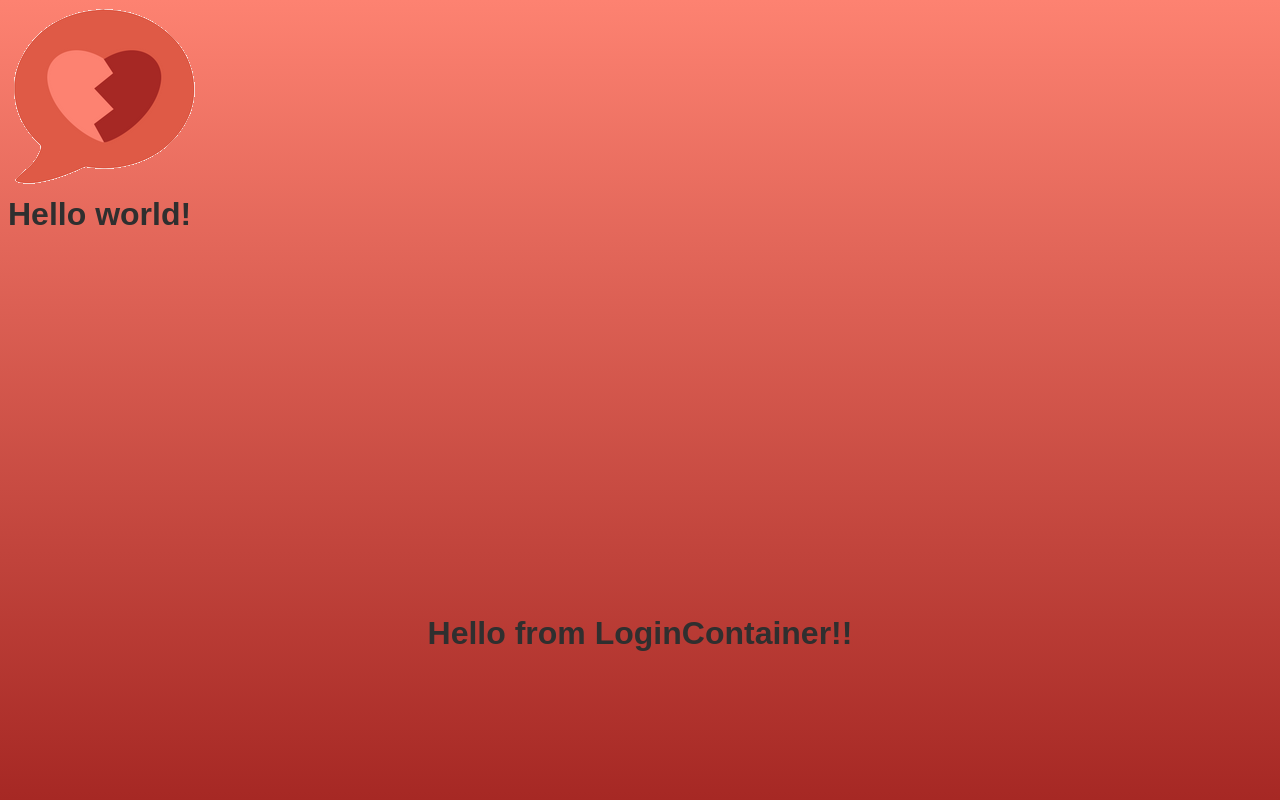
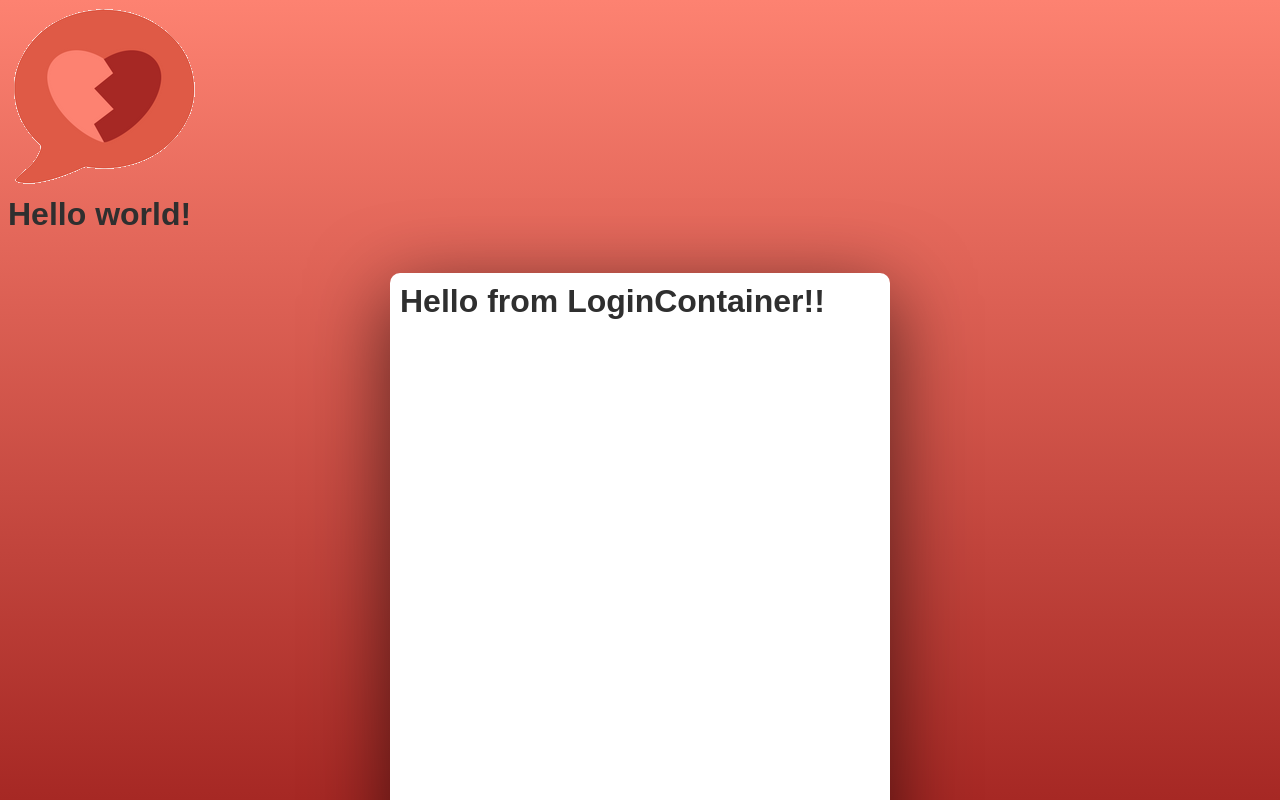
Before and after one commit to tem-hth/chatastrophe, a React app: page / in a window 1280 px wide. Shown: the top 800 px of the page. Built offline with nearby package versions, Linux system fonts and the light colour scheme.

Commit message:
added div layer

```diff
--- a/src/components/App.js
+++ b/src/components/App.js
@@ -5,7 +5,11 @@ import LoginContainer from './LoginContainer';
 class App extends Component {
     greeting = 'Hello from React!!';
     render(){
-        return <LoginContainer />;
+        return (
+        <div id="container" className="inner-container">
+             <LoginContainer />
+        </div>
+        )
     }
 }
 
```
